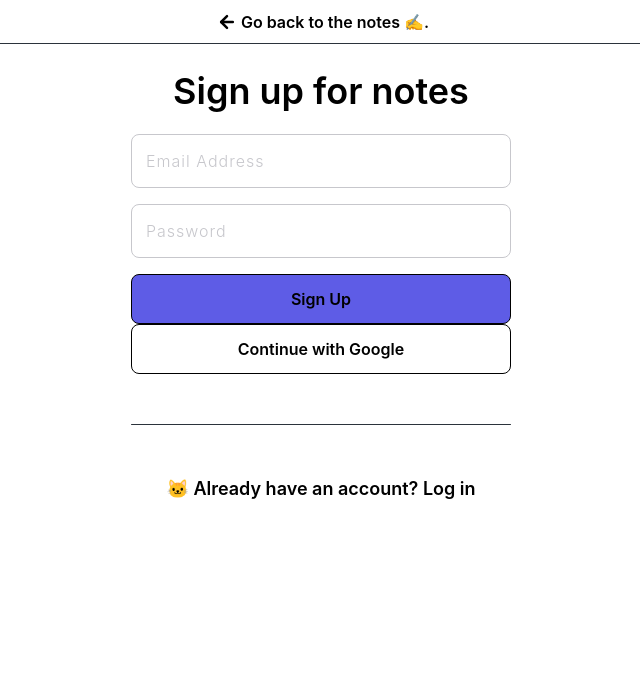
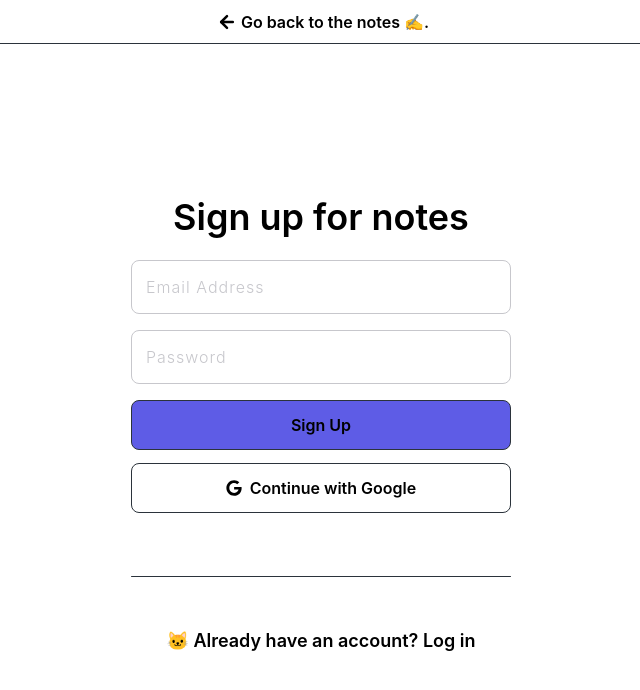
Before and after one commit to amarmanhala/notesbystories, a React (Create React App) app: page /signup in a window 1280 px wide. Shown: the top 690 px of the page, without its empty margins (319-959 px from the left). Built offline with nearby package versions, Linux system fonts and the light colour scheme; no server answers.

Commit message:
Major Changes

```diff
--- a/src/App.js
+++ b/src/App.js
@@ -1,5 +1,5 @@
 import React from 'react';
-import { Routes, Route, Link } from "react-router-dom";
+import { Routes, Route } from "react-router-dom";
 import GlobalStyles from "./GlobalStyles";
 import "./index.css";
 import Welcome from "./components/Welcome";
--- a/src/components/Button.js
+++ b/src/components/Button.js
@@ -4,10 +4,11 @@ import { device } from "../Devices";
 export const Button = styled.button`
   background-color: ${(props) => props.bgColor || 'var(--blue)'};
   padding: 12px 0;
-
   font-weight: 500;
   font-size: 20px;
-  border: 1px solid #000;
+  border: 1px solid ${(props) => props.borderColor || 'var(--border-color)'};
+  margin-bottom: 0.8em;
+
   &:hover {
     background-color: ${(props) => props.hoverBgColor || ''};
   }
--- a/src/components/Main.js
+++ b/src/components/Main.js
@@ -3,11 +3,13 @@ import { Routes, Route, Link } from "react-router-dom";
 import Editor from "./Editor";
 import { Header, NavContentWrapper, NavContent, ArrowWrapper } from "./Header";
 import { FiArrowRight, FiArrowLeft } from "react-icons/fi";
-
 import { getAuth, onAuthStateChanged } from "firebase/auth";
+import useIsUSerLogged from "../hooks/useIsUserLogged";
 
 function Main() {
+
   const [name, setname] = useState("");
+  let isUserLogged = useIsUSerLogged();
   const auth = getAuth();
 onAuthStateChanged(auth, (user) => {
   if (user) {
@@ -26,6 +28,7 @@ onAuthStateChanged(auth, (user) => {
   };
   return (
     <div>
+      {isUserLogged === null ? (
       <Header>
         <Link to="/welcome">
           <NavContentWrapper>
@@ -37,7 +40,19 @@ onAuthStateChanged(auth, (user) => {
             </ArrowWrapper>
           </NavContentWrapper>
         </Link>
-      </Header>
+      </Header> ) :
+       (<Header>
+       <Link to="/welcome">
+         <NavContentWrapper>
+           <NavContent>
+             Logged header
+           </NavContent>
+           <ArrowWrapper>
+             <FiArrowRight style={arrowRight} />
+           </ArrowWrapper>
+         </NavContentWrapper>
+       </Link>
+     </Header> ) }
       <Editor></Editor>
     </div>
   );
--- a/src/components/SignUp.js
+++ b/src/components/SignUp.js
@@ -22,7 +22,7 @@ const LoginPage = styled.div`
   //justify-content: center;
   width: 100%;
   height: 100vh;
-  height: -webkit-fill-available;
+  //height: -webkit-fill-available;
   background-color: var(--top-nav-color);
 `;
 const Main = styled.main`
--- a/src/components/SignUpWithGoogle.js
+++ b/src/components/SignUpWithGoogle.js
@@ -1,13 +1,27 @@
 import React from "react";
+import styled from "styled-components";
 import { getAuth, signInWithPopup, GoogleAuthProvider } from "firebase/auth";
 import { Button } from "./Button";
+import { FaGoogle } from "react-icons/fa";
+import { Link, useNavigate } from "react-router-dom";
+
+
+const Content = styled.span`
+display: flex;
+flex-direction: row;
+justify-content: center;
+align-items: center;
+`;
+
 
 export default function SignUpWithGoogle() {
   const provider = new GoogleAuthProvider();
   const auth = getAuth();
-  const register = () => {
+  let navigate = useNavigate();
 
-      signInWithPopup(auth, provider)
+  const registerWithGoogle = async () => {
+    console.log("pop");
+    await signInWithPopup(auth, provider)
       .then((result) => {
         // This gives you a Google Access Token. You can use it to access the Google API.
         const credential = GoogleAuthProvider.credentialFromResult(result);
@@ -15,7 +29,9 @@ export default function SignUpWithGoogle() {
         // The signed-in user info.
         const user = result.user;
         console.log(user);
-          // ...
+
+          navigate("/");
+
       })
       .catch((error) => {
         // Handle Errors here.
@@ -29,5 +45,5 @@ export default function SignUpWithGoogle() {
         // ...
       });
   };
-  return <Button onClick={register} bgColor="white">Continue with Google</Button>;
+  return <Button onClick={() => registerWithGoogle()} bgColor="transparent"><Content><i style={{ marginRight: '8px' }}><FaGoogle></FaGoogle></i>Continue with Google</Content></Button>;
 }
--- a/src/components/Welcome.js
+++ b/src/components/Welcome.js
@@ -3,7 +3,7 @@ import styled from "styled-components";
 import { Input } from "./Input";
 import { Button } from "./Button";
 import { device } from "../Devices";
-import { Link } from "react-router-dom";
+import { Link, useNavigate } from "react-router-dom";
 import { Header, NavContentWrapper, NavContent, ArrowWrapper } from "./Header";
 import { FiArrowRight, FiArrowLeft } from "react-icons/fi";
 import {
@@ -12,13 +12,15 @@ import {
   signOut,
 } from "firebase/auth";
 import { auth } from "../firebase-config";
+import ErrorMessage from "./ErrorMessage";
+
 const LoginPage = styled.div`
   display: flex;
   flex-direction: column;
   //justify-content: center;
   width: 100%;
   height: 100vh;
-  height: -webkit-fill-available;
+  //height: -webkit-fill-available;
   background-color: var(--top-nav-color);
 `;
 const Main = styled.main`
@@ -31,7 +33,6 @@ const Main = styled.main`
   height: -webkit-fill-available;
   background-color: transparent;
 `;
-
 const LoginWrapper = styled.div`
   background: transparent;
   display: flex;
@@ -97,6 +98,10 @@ const Divider = styled.hr`
     margin: 50px 0;
   }
 `;
+const Form = styled.form`
+  display: flex;
+  flex-direction: column;
+`;
 const arrowRight = {
   fontSize: "20px",
   strokeWidth: "3",
@@ -105,20 +110,28 @@ function Welcome() {
   const [loginEmail, setLoginEmail] = useState("");
   const [loginPassword, setLoginPassword] = useState("");
   const [user, setuser] = useState({});
+  const [error, setError] = useState(false);
+  const [errorMessage, setErrorMessage] = useState("");
+  let navigate = useNavigate();
+
   onAuthStateChanged(auth, (currentUser) => {
     setuser(currentUser);
   });
 
-  const login = async () => {
+  const login = async (event) => {
+    event.preventDefault();
     try {
       const user = await signInWithEmailAndPassword(
         auth,
         loginEmail,
         loginPassword
       );
-      console.log(user);
+      if (user) {
+        navigate("/");
+      }
     } catch (error) {
-      console.log(error.message);
+      setError(true);
+      setErrorMessage(error.code);
     }
   };
   const signout = async () => {
@@ -141,21 +154,26 @@ function Welcome() {
         <LoginWrapper>
           <H1Wrapper>
             <H1>Login in to Notes</H1>
-            <H1>{user?.email}</H1>
+            {error ? (
+              <ErrorMessage message={errorMessage}></ErrorMessage>
+            ) : null}
           </H1Wrapper>
+          <Form onSubmit={login}>
             <Input
               type="email"
               placeholder="Email Address"
               onChange={(event) => setLoginEmail(event.target.value)}
+              required
             ></Input>
             <Input
               type="password"
               placeholder="Password"
               onChange={(event) => setLoginPassword(event.target.value)}
+              required
             ></Input>
-          <Button type="submit" onClick={login}>
-            Login
-          </Button>
+            <Button type="submit">Login</Button>
+
+          </Form>
           <Button type="submit" onClick={signout}>
               Signout
             </Button>
--- /dev/null
+++ b/src/hooks/useIsUserLogged.js
@@ -0,0 +1,9 @@
+import { getAuth } from "firebase/auth";
+
+const useIsUserLogged = () => {
+  const auth = getAuth();
+  const user = auth.currentUser;
+  return user;
+};
+
+export default useIsUserLogged;
```
Lines whose indentation alone changed are shown as unchanged.
